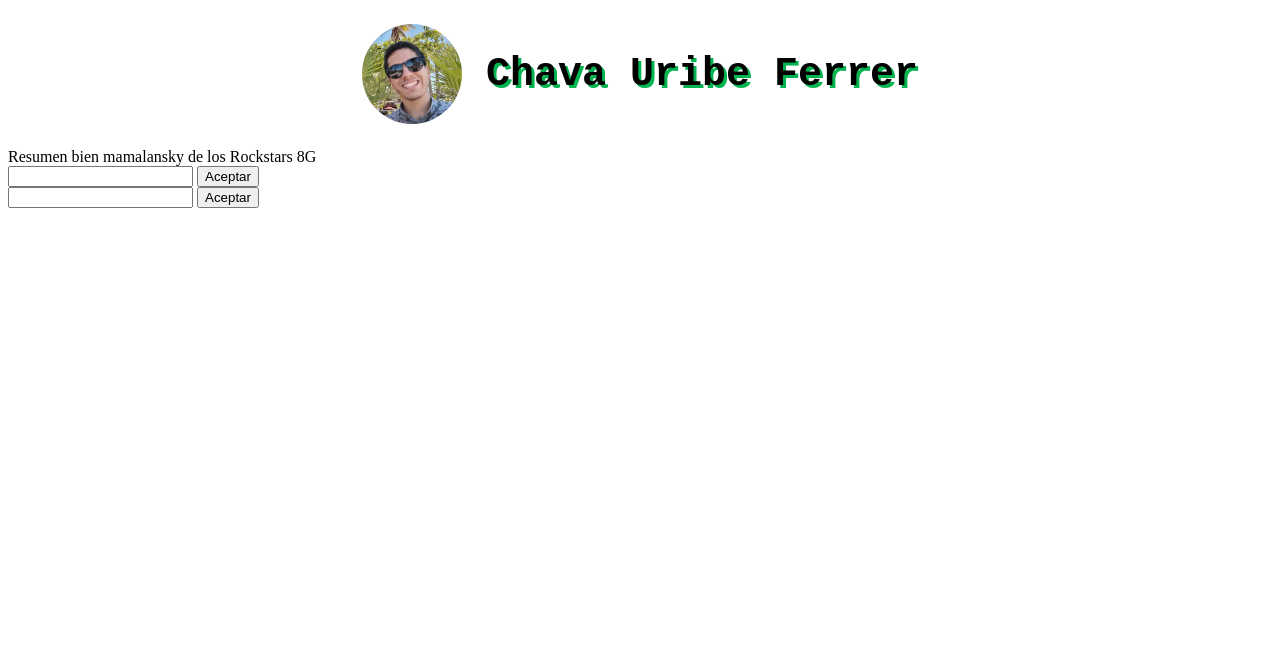
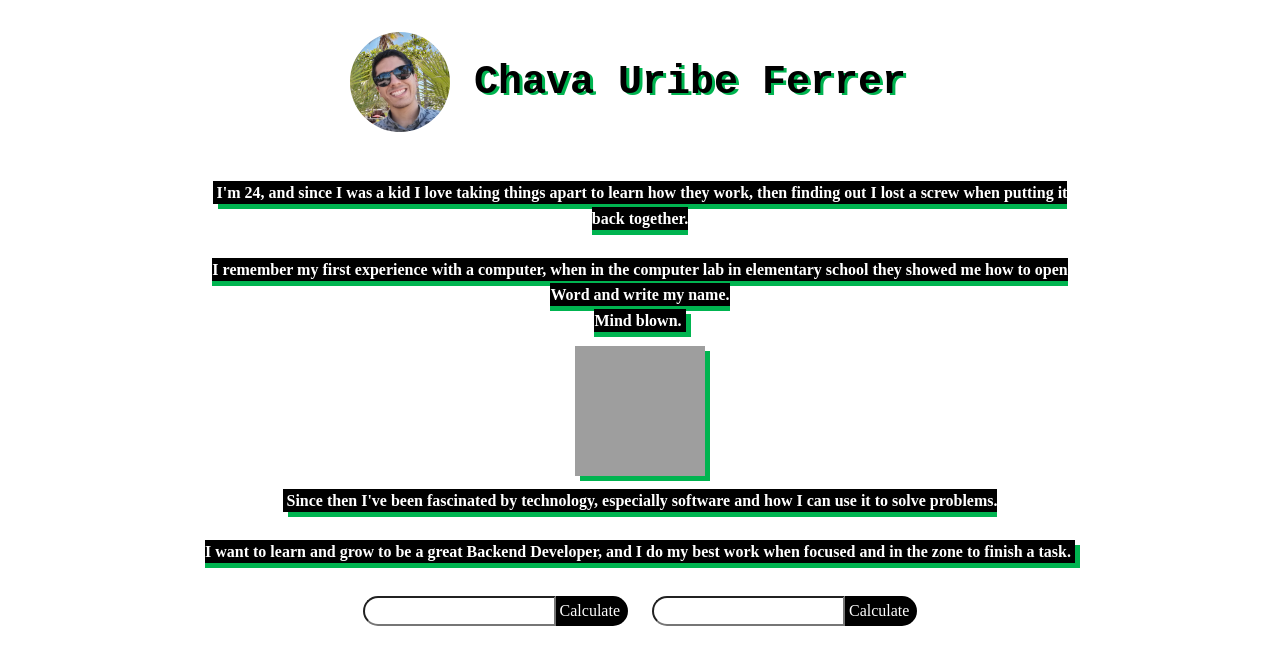
Before and after one commit to enroute-rockstars8g/js-css-html-assigment-mnchava, a plain HTML site: page index.html in a window 1280 px wide. Drawn offline with Linux system fonts and the light colour scheme; grey boxes are pictures that could not be loaded.

Commit message:
Added bio, styles, and funcionality

```diff
--- a/index.html
+++ b/index.html
@@ -5,27 +5,47 @@
     <meta http-equiv="X-UA-Compatible" content="IE=edge" />
     <meta name="viewport" content="width=device-width, initial-scale=1.0" />
     <link rel="stylesheet" href="./styles.css" />
-    <title>Document</title>
+    <script src="./index.js" defer></script>
+
+    <title>Chava Uribe</title>
   </head>
   <body>
     <header id="header">
       <h1 class="nombre">Chava Uribe Ferrer</h1>
     </header>
 
-    <!-- Cuantos años tengo, breve resumen (con personalidad), Motivaciones personales -->
-    <div class="otherDiv">Resumen bien mamalansky de los Rockstars 8G</div>
-    <!-- Recurso del DOM  -->
-    <!-- Fibonacci (1,0) (2,1) (3,1) (4,2) (5,3) (6,5)-->
-    <div class="otherDiv">
-      <input type="text" id="inputFibo" />
-      <button onclick="fibo()">Aceptar</button>
-      <div id="fiboContainer"></div>
+    <div class="about-me">
+      <p class="bio">
+        I'm 24, and since I was a kid I love taking things apart to learn how
+        they work, then finding out I lost a screw when putting it back
+        together.<br /><br />
+        I remember my first experience with a computer, when in the computer lab
+        in elementary school they showed me how to open Word and write my
+        name.<br />
+        Mind blown.
+      </p>
+      <img
+        src="https://media4.giphy.com/media/26ufdipQqU2lhNA4g/giphy.gif?cid=ecf05e47bbk69wwmtdzqtm9zqxlusybftv35ormprykrdl54&rid=giphy.gif&ct=g"
+        alt="gif"
+        class="gif"
+      />
+      <p class="bio">
+        Since then I've been fascinated by technology, especially software and
+        how I can use it to solve problems.
+        <br /><br />
+        I want to learn and grow to be a great Backend Developer, and I do my
+        best work when focused and in the zone to finish a task.
+      </p>
     </div>
-    <!-- Factorial (0!,1) (1!,1) (2!,1*2=2) (3!,1*2*3=6) (4!,1*2*3*4=24) (5!,1*2*3*4*5=120)-->
-    <div class="otherDiv">
-      <input type="text" />
-      <button>Aceptar</button>
+    <div class="another-div">
+      <div class="calcWrap">
+        <input type="text" id="inputFibo" />
+        <span id="calculateFibo">Calculate</span>
+      </div>
+      <div class="calcWrap">
+        <input type="text" id="inputFact" />
+        <span id="calculateFact">Calculate</span>
+      </div>
     </div>
   </body>
 </html>
-<script src="./index.js"></script>
--- a/index.js
+++ b/index.js
@@ -1,6 +1,7 @@
 var img = new Image();
 img.src = "../assets/profile.jpg";
-img.setAttribute("class", "profile");
+img.className = "profile";
+
 document
   .getElementById("header")
   .insertBefore(img, document.getElementById("header").firstChild);
@@ -14,3 +15,41 @@ document.onmousemove = function (event) {
 
   img.style.transform = "rotate(" + degree + "deg)";
 };
+
+var fiboInput = document.querySelector("#inputFibo");
+var factInput = document.querySelector("#inputFact");
+
+var fiboButton = document.querySelector("#calculateFibo");
+fiboButton.onclick = function () {
+  fiboInput.value = findIndex(parseInt(fiboInput.value)).toString();
+};
+
+var factButton = document.querySelector("#calculateFact");
+factButton.onclick = function () {
+	factInput.value = getFactorial(parseInt(factInput.value));
+};
+
+function findIndex(givenNumber) {
+  if (givenNumber <= 1) return givenNumber;
+
+  let [a, b, currentNumber, res] = [0, 1, 1, 1];
+
+  while (currentNumber < givenNumber) {
+    currentNumber = a + b;
+
+    res++;
+    a = b;
+    b = currentNumber;
+  }
+  return res;
+}
+
+function getFactorial(n) {
+  var memo = {};
+
+  function factorial(n) {
+    return n < 2 ? 1 : memo[n] || (memo[n] = n * factorial(n - 1));
+  }
+
+  return factorial(n);
+}
--- a/styles.css
+++ b/styles.css
@@ -1,3 +1,8 @@
+body {
+	display: flex;
+	flex-direction: column;
+}
+
 #header {
 	display: flex;
 	justify-content: center;
@@ -7,15 +12,66 @@
 
 .nombre {
 	color: black;
-	font-family: monospace;
+	font-family: 'Courier New', Courier, monospace;
 	font-size: 2.5rem;
-  text-shadow: 3px 3px rgb(0, 180, 80);
-	margin-left: 24px;
+  text-shadow: 3px 2px rgb(0, 180, 80);
+	margin: 0 24px;
 }
 
 .profile {
+	object-fit: cover;
 	width: 100px;
 	height: 100px;
 	clip-path: circle();
-	object-fit: cover;
 }
+
+.about-me {
+	text-align: center;
+	margin: 24px 15%;
+}
+
+.bio {
+	display: inline;
+	padding: 3px 4px 3px 4px;
+	background-color: black;
+	box-shadow: 5px 5px rgb(0, 180, 80);
+
+	color: white;
+	font-family: 'Comfortaa';
+	font-weight: 700;
+	line-height: 1.6rem;
+}
+
+.gif {
+	display: block;
+	height: 130px;
+	width: 130px;
+	box-shadow: 5px 5px rgb(0, 180, 80);
+	margin: 12px calc(50% - 65px);
+}
+
+.another-div {
+	display: flex;
+	justify-content: center;
+}
+
+.calcWrap {
+	position: relative;
+	display: flex;
+	margin: 8px 12px;
+}
+
+span {
+	white-space: nowrap;
+	color: white;
+	background-color: black;
+	padding: 6px 8px 6px 4px;
+	border-radius: 0 20px 20px 0;
+}
+
+input {
+	display: block;
+	white-space: nowrap;
+	padding: 4px 6px;
+	border-radius: 20px 0 0 20px;
+}
```
